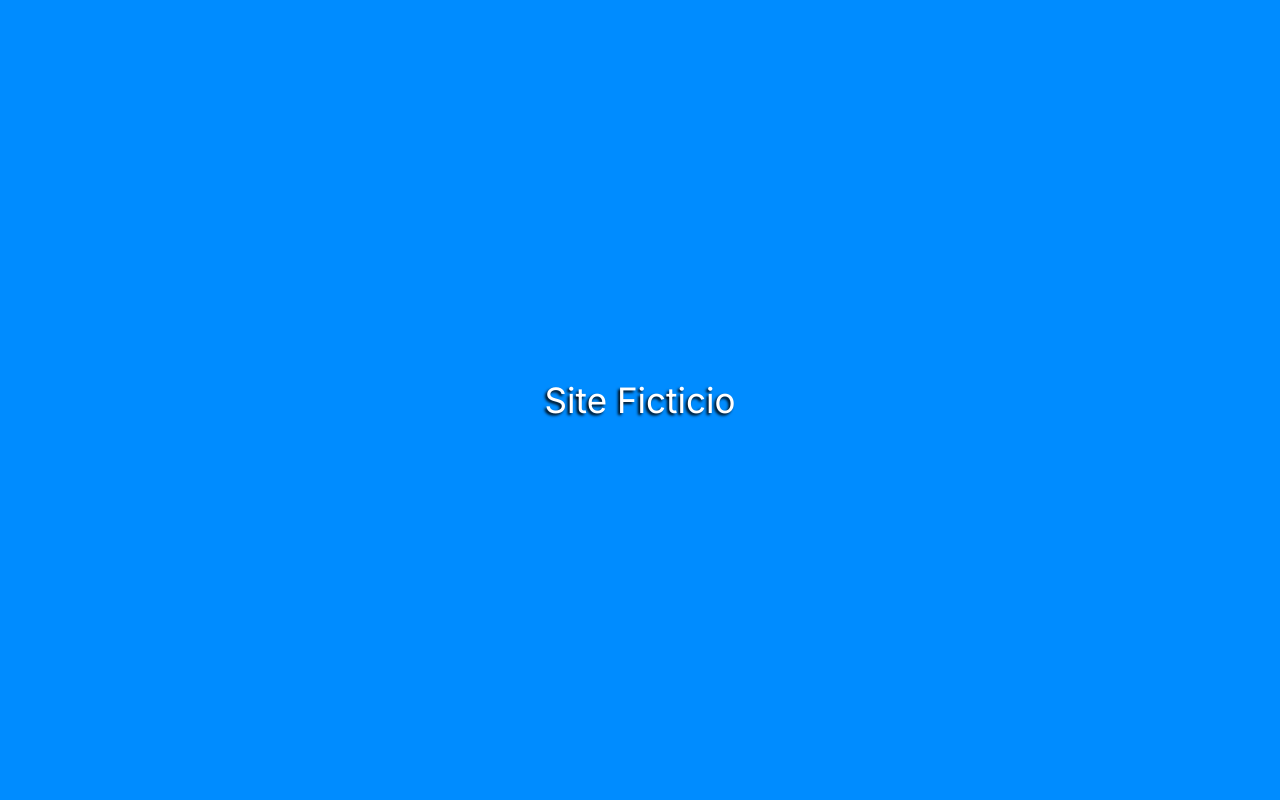
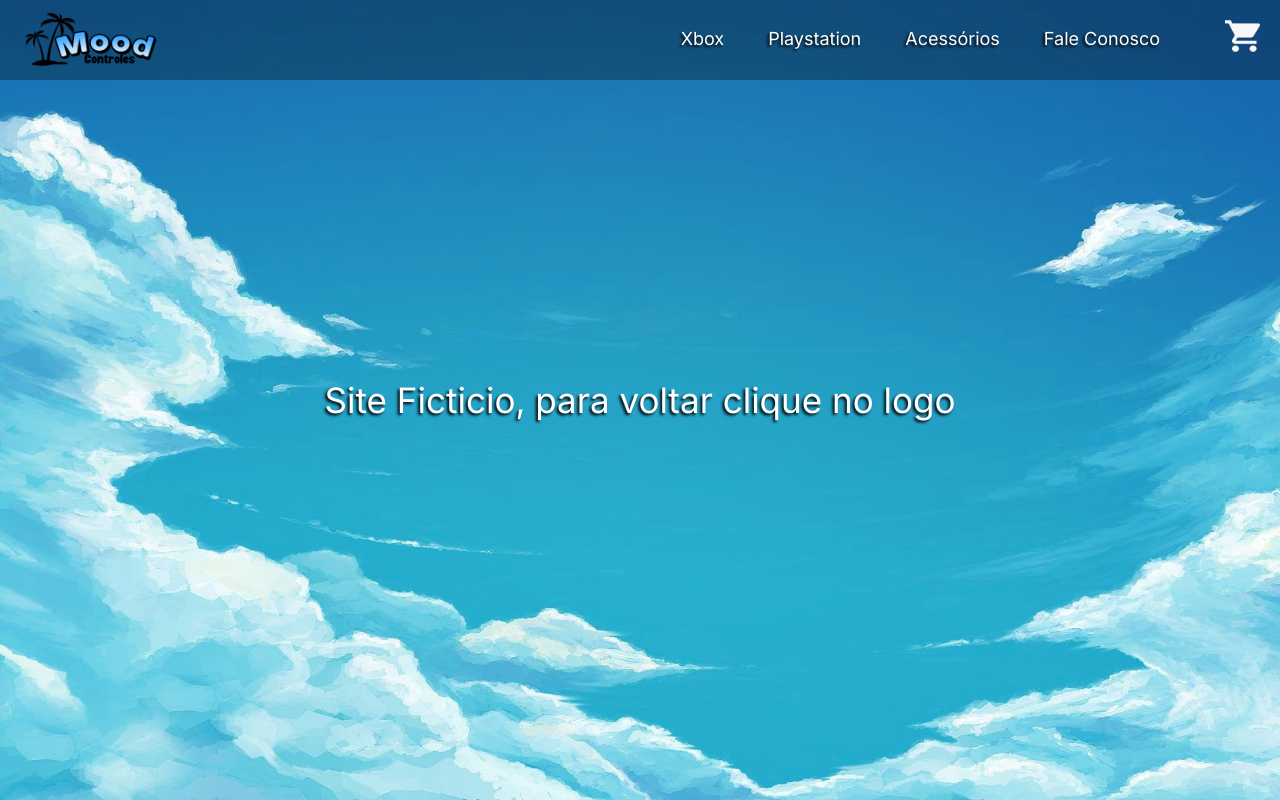
Before and after one commit to DevTriton/NewMoodControles, a plain HTML site: page html/sitefic.html in a window 1280 px wide. Drawn offline with Linux system fonts and the light colour scheme; a web font is replaced by a local one.

Commit message:
fim site fic

```diff
--- a/css/sitefic.css
+++ b/css/sitefic.css
@@ -1,11 +1,66 @@
-@import url("https://fonts.googleapis.com/css2?family=Inter&display=swap");
-@import url("https://fonts.googleapis.com/css2?family=Aldrich&display=swap");
+@import url('https://fonts.googleapis.com/css2?family=Inter&display=swap');
+@import url('https://fonts.googleapis.com/css2?family=Aldrich&display=swap');
+
+* {
+    margin: 0;
+    padding: 0;
+    background-color: transparent;
+}
 
 body {
-    background-color: rgb(0, 140, 255);
+    background-image: url("../assets/bg.jpg");
+    background-repeat: no-repeat;
+    background-size: cover;
+    background-attachment: fixed;
+    width: 100%;
+    height: 100vh;
+
+    object-fit: contain;
+    overflow-x: hidden;
+
 }
 
-h1{
+nav {
+    background-color: rgba(0, 0, 0, 0.3);
+    width: 100%;
+    height: 80px;
+}
+
+.nav-list {
+    position: absolute;
+    right: 100px;
+    top: 30px;
+}
+
+.nav-list li {
+    padding: 20px;
+    display: inline;
+}
+
+.nav-list a {
+    color: white;
+    text-decoration: none;
+    text-align: center;
+    font-family: "Inter";
+    font-weight: 400;
+    font-size: 18px;
+    text-shadow: black -2px 2px 3px;
+}
+
+.logo {
+    width: 178px;
+    height: auto;
+    margin: 1px 1px;
+}
+
+.img-carrinho {
+    width: 35px;
+    position: absolute;
+    right: 20px;
+    top: 20px;
+}
+
+.h1-central{
     position: absolute;
     top: 50%;
     left: 50%;
--- a/html/sitefic.html
+++ b/html/sitefic.html
@@ -3,11 +3,26 @@
 <head>
     <meta charset="UTF-8">
     <meta name="viewport" content="width=device-width, initial-scale=1.0">
+    <link rel="stylesheet" href="../css/sitefic.css">
     <link rel="stylesheet" href="../css/reset.css">
-    <link rel="stylesheet" href="../css/sitefic.css">
-    <title>Site ficticio</title>
+    <title>Mood Controles</title>
 </head>
 <body>
-    <h1>Site Ficticio</h1>
+    <header>
+        <nav>
+            <a href="../index.html"><img src="../assets/logo.png" alt="" class="logo"></a>
+            <ul class="nav-list">
+                <li><a href="xbox.html">Xbox</a></li>
+                <li><a href="playstation.html">Playstation</a></li>
+                <li><a href="acsssorios.html">Acessórios</a></li>
+                <li><a href="contato.html">Fale Conosco</a></li>
+            </ul>
+            <a href="carrinho.html"><img src="../assets/icones sites/carrinho.png" alt="carrinho" class="img-carrinho"></a>
+        </nav>
+    </header>
+    <main>
+        <h1 class="h1-central">Site Ficticio, para voltar clique no logo</h1>
+    </main>
+
 </body>
 </html>
```
